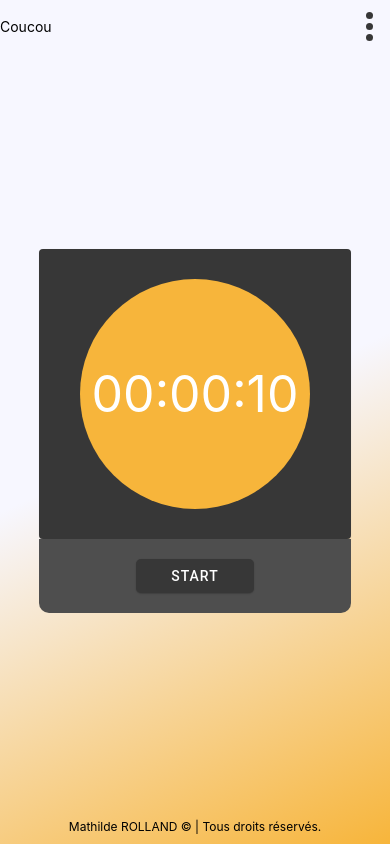
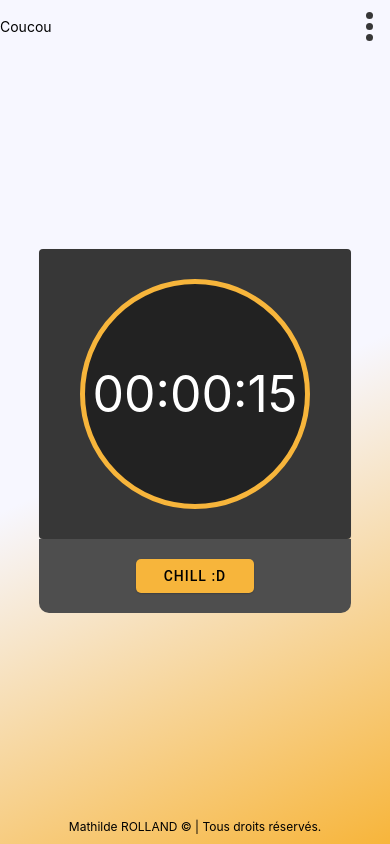
Before and after one commit to MathildeRolland/Pomme-d-Or, a React Native app: screen / in a window 390 px wide. Built offline with nearby package versions, Linux system fonts and the light colour scheme.

Commit message:
Handled relax time countdown

```diff
--- a/src/components/TimerCards/PauseCard.tsx
+++ b/src/components/TimerCards/PauseCard.tsx
@@ -1,52 +1,97 @@
-import React from 'react';
+import React, { useRef, useState } from 'react';
+import { useSelector, useDispatch } from 'react-redux';
 import { StyleSheet, View, Text } from 'react-native';
 import Colors from '../../../assets/vars/colors';
 
+// == RN PAPER
+import { Card, Button } from 'react-native-paper';
+
 // == COMPONENTS
 import Timer from './Timer';
-import Button from './Button';
+import { RootState } from '../../redux';
 
-// == == == == == == == == == == TYPES == == == == == == == == == == //
-interface Props {
-    relaxTime: number,
-    setRelaxTime: React.Dispatch<React.SetStateAction<number>>,
-    background: string,
-    textColor: string,
-    button: string,
-    isRelaxOn: boolean,
-    setIsRelaxOn: React.Dispatch<React.SetStateAction<boolean>>
-}
-// == == == == == == == == == == == == == == == == == == == == == == //
+import { setNewRelaxTime } from '../../redux/actions';
 
 
 
-export default function PauseCard({ relaxTime, setRelaxTime, background, textColor, button, isRelaxOn, setIsRelaxOn }: Props) {
+export default function PauseCard() {
+    const { relaxTime } = useSelector((state: RootState) => state.timer);
+    const dispatch = useDispatch();
+    const isTimerOn = useRef(false);
+
+    const [ buttonText, setButtonText ] = useState('Chill :D');
+
+     // Function to start countdown
+     const timeCountdown = (seconds: number) => {
+        // Set interval every second => return formated new time string
+        const countdown = setInterval(() => {
+            seconds = seconds - 1;
+            dispatch(setNewRelaxTime(seconds));
+            if(seconds === 0 || isTimerOn.current === false) {
+                clearInterval(countdown);
+            }
+        }, 1000);
+
+        return countdown;
+    }
+
+    const handlePress = () => {
+        console.log('relax time' , relaxTime);
+        if(isTimerOn.current) {
+            timeCountdown(relaxTime);
+            setButtonText('Back To Work?');
+        } else {
+            setButtonText('Chill')
+        }
+    }
+
     return (
         <View style={styles.container}>
-            <Timer
-                time={relaxTime}
-                background={background}
-                textColor={textColor}
-            />
+            <Card style={styles.timer}>
+                <Timer
+                    time={relaxTime}
+                    mode = "relax"
+                />
+            </Card>
+            <Card.Actions style={styles.buttonContainer}>
             <Button
-                text={button}
-                time={relaxTime}
-                setTime={setRelaxTime}
-                background={isRelaxOn ? Colors.gold : Colors.darkGrey}
-                textBorder={isRelaxOn ? Colors.darkGrey : Colors.gold}
-                isModeOn={isRelaxOn}
-                toggleMode={setIsRelaxOn}
-            />
+                mode="contained"
+                color={Colors.gold}
+                style={styles.button}
+                onPress={() => {
+                    isTimerOn.current = !isTimerOn.current;
+                    handlePress();
+                }}
+            >
+                {buttonText}
+            </Button>
+            </Card.Actions>
         </View>
     )
 }
 
 const styles = StyleSheet.create({
     container: {
-        flex: 1,
-        alignItems: 'center',
+        marginVertical: 70,
+        width: '80%',
+        alignSelf: 'center',
+    },
+    timer: {
+        borderTopLeftRadius: 15,
+        borderTopRightRadius: 15,
+        borderBottomLeftRadius: 0,
+        borderBottomRightRadius: 0,
+        backgroundColor: Colors.darkGrey,
+    },
+    buttonContainer: {
+        backgroundColor: "#4E4E4E",
+        borderBottomLeftRadius: 10,
+        borderBottomRightRadius: 10,
+        paddingVertical: 20,
         justifyContent: 'center',
-        backgroundColor: Colors.gold,
-        borderRadius: 15,
+    },
+    button: {
+        width: '40%',
+        borderRadius: 5,
     },
 });
--- a/src/components/TimerCards/Timer.tsx
+++ b/src/components/TimerCards/Timer.tsx
@@ -6,13 +6,14 @@ import Colors from '../../../assets/vars/colors';
 // == == == == == == == == == == TYPES == == == == == == == == == == //
 interface Props {
     time: number,
+    mode: string
 }
 // == == == == == == == == == == == == == == == == == == == == == == //
 
 
-const Timer = ({ time }: Props) => {
+const Timer = ({ time, mode }: Props) => {
     return (
-        <View style={styles.container}>
+        <View style={[styles.container, mode === "concentration" ? {backgroundColor: Colors.gold} : {backgroundColor: "#222", borderWidth: 5, borderColor: Colors.gold}]}>
             <Text style={styles.text}>{convertToTimeStringFormat(time)}</Text>
         </View>
     )
@@ -22,7 +23,7 @@ const styles = StyleSheet.create({
     container: {
         width: 230,
         height: 230,
-        backgroundColor: Colors.gold,
+        // backgroundColor: Colors.gold,
         borderRadius: 500,
         justifyContent: 'center',
         alignItems: 'center',
--- a/src/components/TimerCards/WorkCard.tsx
+++ b/src/components/TimerCards/WorkCard.tsx
@@ -2,7 +2,7 @@ import React, { useState, useRef } from 'react';
 import { useSelector, useDispatch } from 'react-redux';
 import { Dimensions, StyleSheet, View, Text, Pressable, BackHandler } from 'react-native';
 import Colors from '../../../assets/vars/colors'
-import { SetNewConcentrationTime } from '../../redux/actions';
+import { setNewConcentrationTime } from '../../redux/actions';
 import { RootState } from '../../redux';
 
 // == RN PAPER
@@ -10,16 +10,6 @@ import { Card, Button } from 'react-native-paper';
 
 // == COMPONENTS
 import Timer from './Timer';
-
-
-// const { height } = Dimensions.get('window').height;
-// == == == == == == == == == == TYPES == == == == == == == == == == //
-// interface Props {
-//     background: string,
-//     textColor: string,
-//     button: string,
-// }
-// == == == == == == == == == == == == == == == == == == == == == == //
 
 
 const WorkCard = () => {
@@ -35,7 +25,7 @@ const WorkCard = () => {
         // Set interval every second => return formated new time string
         const countdown = setInterval(() => {
             seconds = seconds - 1;
-            dispatch(SetNewConcentrationTime(seconds));
+            dispatch(setNewConcentrationTime(seconds));
             if(seconds === 0 || isTimerOn.current === false) {
                 clearInterval(countdown);
             }
@@ -59,6 +49,7 @@ const WorkCard = () => {
             <Card style={styles.timer}>
                 <Timer
                     time={concentrationTime}
+                    mode="concentration"
                 />
             </Card>
             <Card.Actions style={styles.buttonContainer}>
--- a/src/redux/actions/timerAction.ts
+++ b/src/redux/actions/timerAction.ts
@@ -1,12 +1,12 @@
 import { ActionCreator } from 'redux';
 import { SET_NEW_CONCENTRATION_TIME, SET_NEW_RELAX_TIME, TimerActionTypes, concentrationTimeInterface, relaxTimeInterface } from "../types";
 
-export const SetNewConcentrationTime: ActionCreator<TimerActionTypes> = (newConcentrationTime: concentrationTimeInterface) => ({
+export const setNewConcentrationTime: ActionCreator<TimerActionTypes> = (newConcentrationTime: concentrationTimeInterface) => ({
     type: SET_NEW_CONCENTRATION_TIME,
     payload: newConcentrationTime
 });
 
-export const SetNewRelaxTime: ActionCreator<TimerActionTypes> = (newRelaxTime: relaxTimeInterface) => ({
+export const setNewRelaxTime: ActionCreator<TimerActionTypes> = (newRelaxTime: relaxTimeInterface) => ({
     type: SET_NEW_RELAX_TIME,
     payload: newRelaxTime
 });
--- a/src/redux/reducers/timerReducer.ts
+++ b/src/redux/reducers/timerReducer.ts
@@ -7,7 +7,7 @@ interface TimerState {
 
 
 const initialState: TimerState = {
-    concentrationTime: 10,
+    concentrationTime: 60,
     relaxTime: 15,
 };
 
@@ -21,7 +21,7 @@ export const timerReducer = (state: TimerState = initialState, action: TimerActi
         case SET_NEW_RELAX_TIME:
             return {
                 ...state,
-                relaxtTime: action.payload
+                relaxTime: action.payload
             }
         default:
             return state;
--- a/src/screens/HomePage.tsx
+++ b/src/screens/HomePage.tsx
@@ -27,16 +27,8 @@ export default function HomePage() {
 
     return (
         <View style={styles.container}>
-            <WorkCard />
-            {/* <PauseCard
-                relaxTime={relaxTime}
-                setRelaxTime={setRelaxTime}
-                background={Colors.darkGrey}
-                textColor={Colors.gold}
-                button={relaxButton}
-                isRelaxOn={isRelaxOn}
-                setIsRelaxOn={setIsRelaxOn}
-            /> */}
+            {/* <WorkCard /> */}
+            <PauseCard />
         </View>
     )
 }
```
Also changed, not shown: src/components/TimerCards/Button.tsx (deleted, +0 -61 lines).
